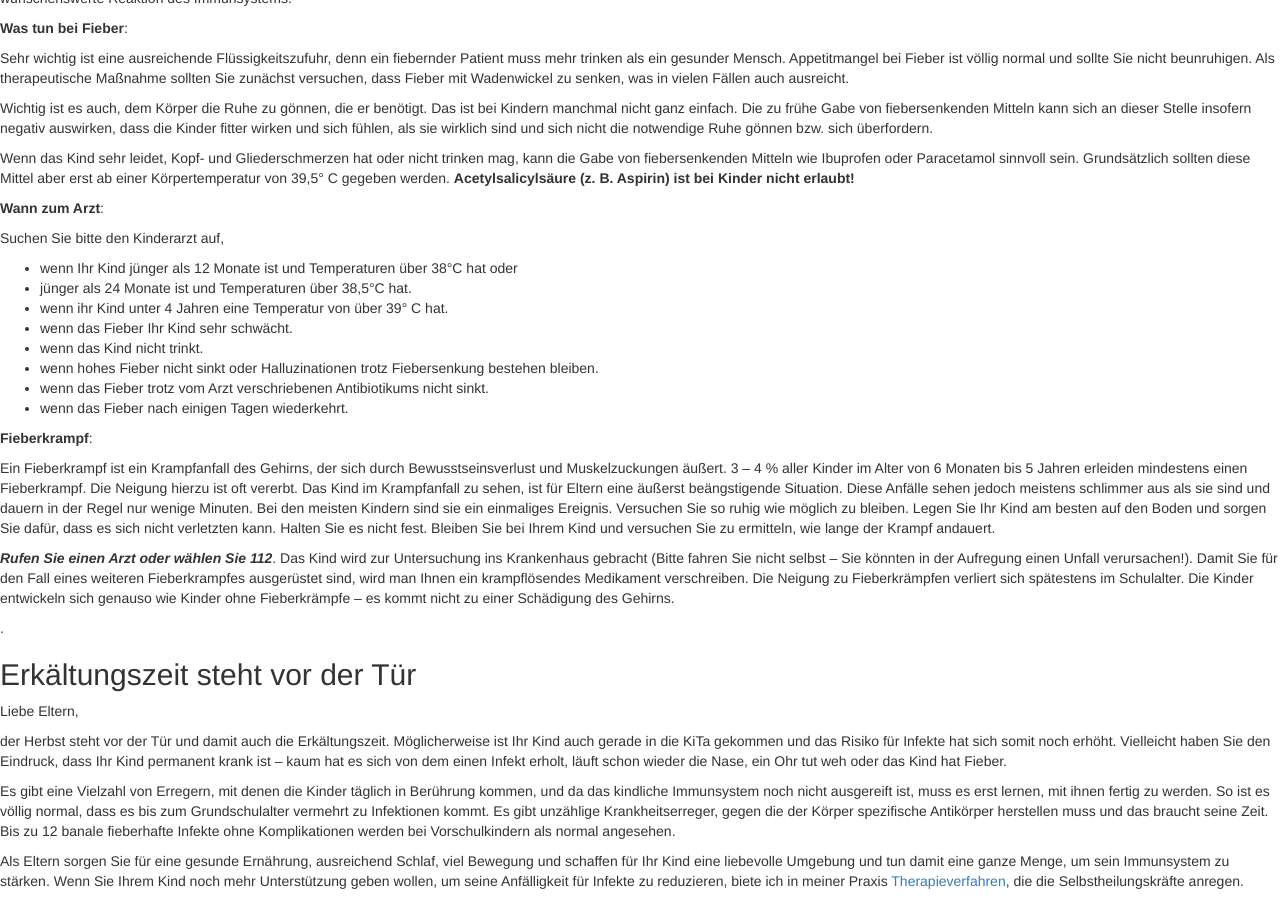
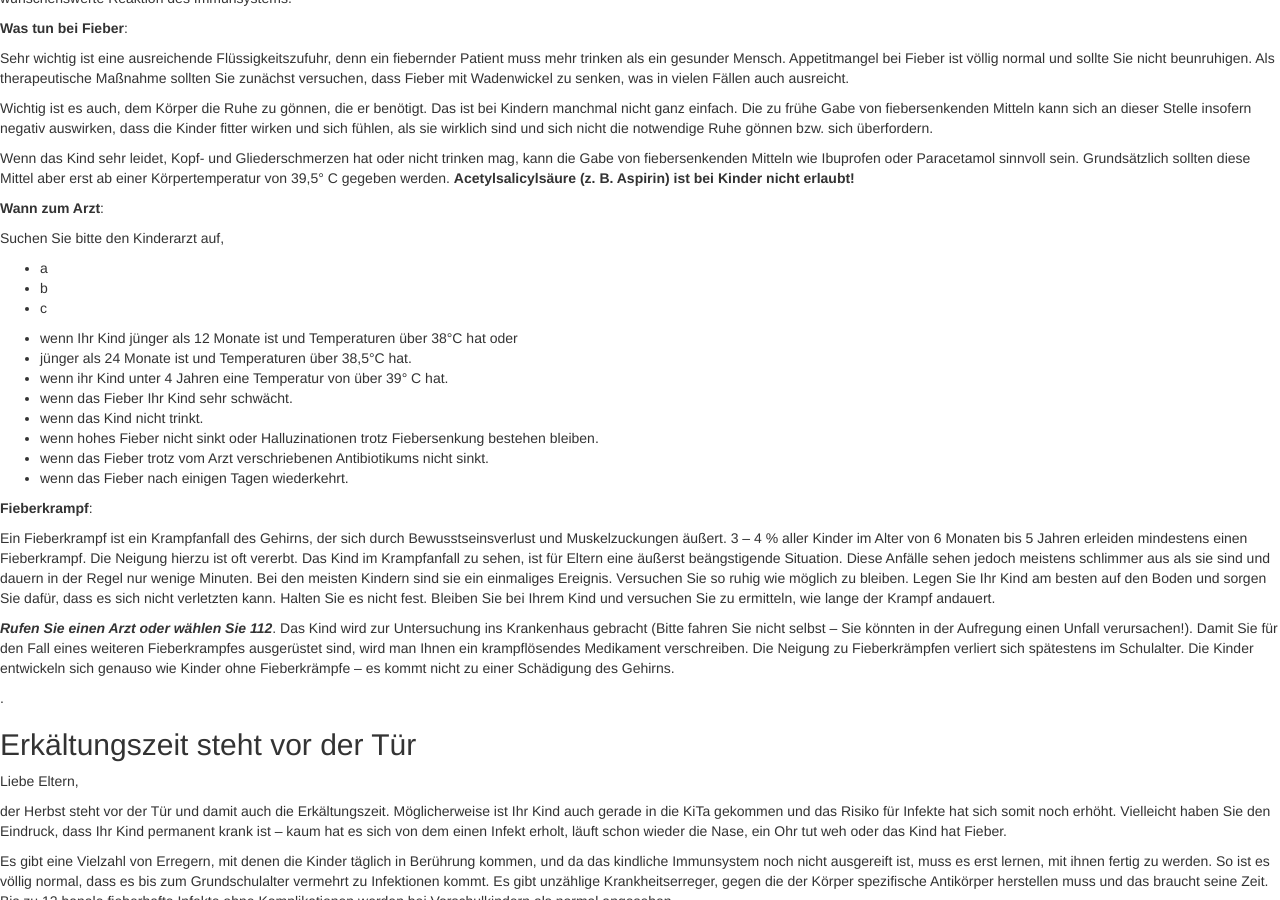
Before and after one commit to heilpraktiker/heilpraktiker.github.io, a Jekyll site: the page built from _posts/2014-09-01-hallo-welt.md, in a window 1280 px wide and 900 px high, scrolled down 991 px. Built offline with Jekyll 4.4.1, drawn with Linux system fonts in a browser that asks for light colours; nearby versions of some CDN libraries; comment, search, counter and statistics services are not loaded.

```diff
--- a/_posts/2014-09-01-hallo-welt.md
+++ b/_posts/2014-09-01-hallo-welt.md
@@ -35,6 +35,11 @@ Wenn das Kind sehr leidet, Kopf- und Gliederschmerzen hat oder nicht trinken mag
 **Wann zum Arzt**:
 
 Suchen Sie bitte den Kinderarzt auf,
+- a
+- b
+- c
+
+
 - wenn Ihr Kind jünger als 12 Monate ist und Temperaturen über 38°C hat oder
 - jünger als 24 Monate ist und Temperaturen über 38,5°C hat.
 - wenn ihr Kind unter 4 Jahren eine Temperatur von über 39° C hat.
```
